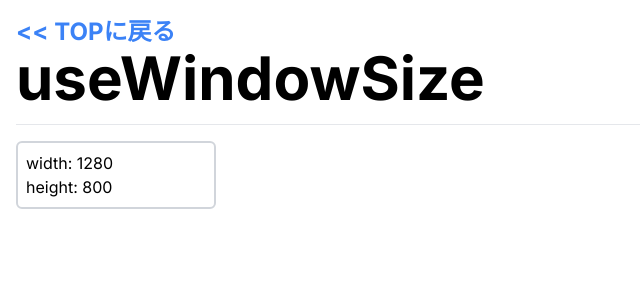
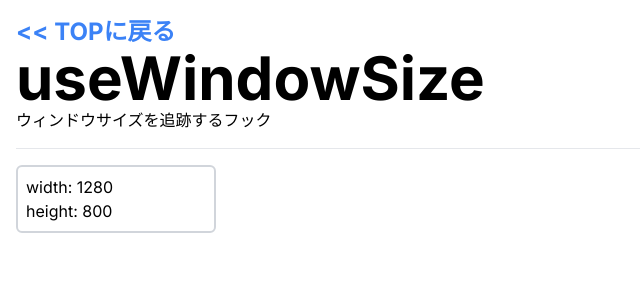
Before and after one commit to mizukenvivid/lets-custom-hooks, a Next.js app: page /useWindowSize in a window 1280 px wide. Shown: the top 300 px of the page, without its empty margins (0-640 px from the left). Built offline with nearby package versions, Linux system fonts and the light colour scheme.

Commit message:
fix: ページの詳細を記述

```diff
--- a/src/app/useWindowSize/page.tsx
+++ b/src/app/useWindowSize/page.tsx
@@ -14,7 +14,7 @@ export default function useWindowSizePage() {
       </Link>
       <div>
         <h1 className="text-left text-6xl font-bold">useWindowSize</h1>
-        <p></p>
+        <p>ウィンドウサイズを追跡するフック</p>
       </div>
 
       <hr className="my-4 w-full border-gray-200" />
```
